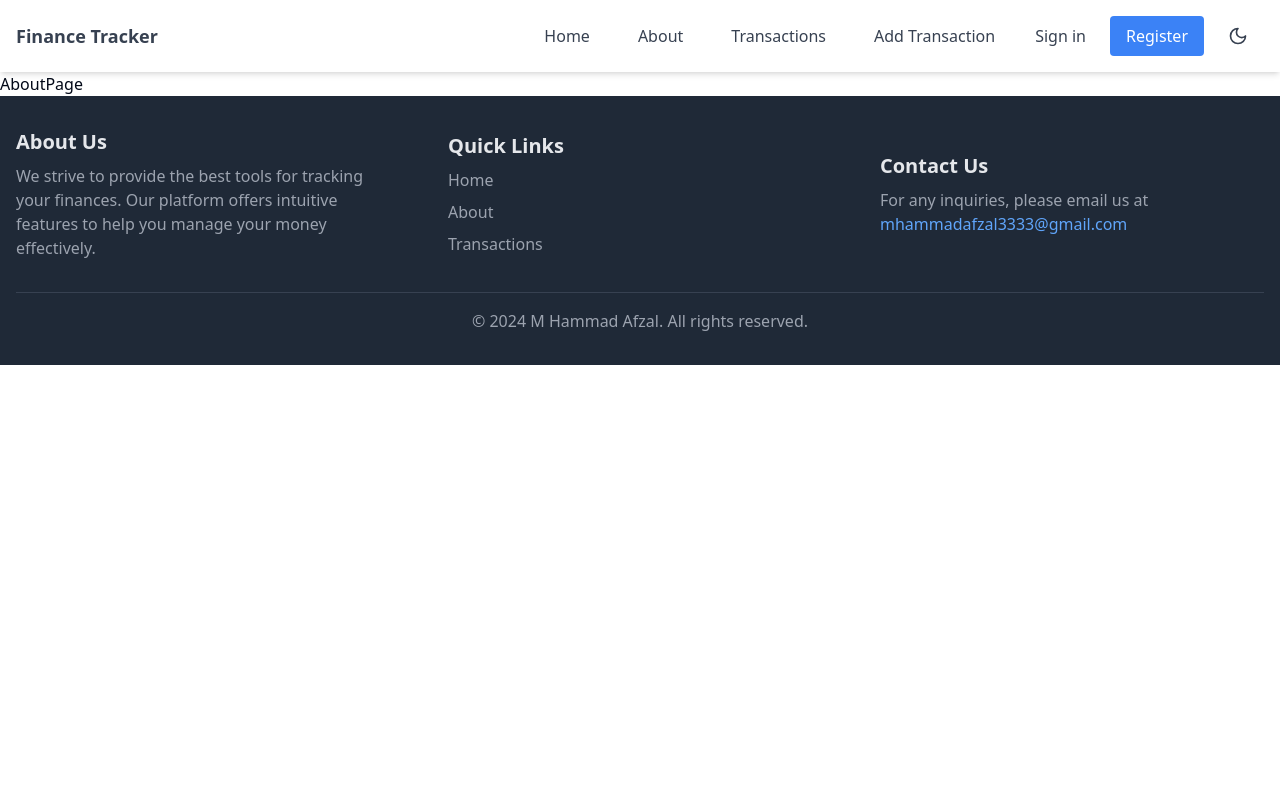
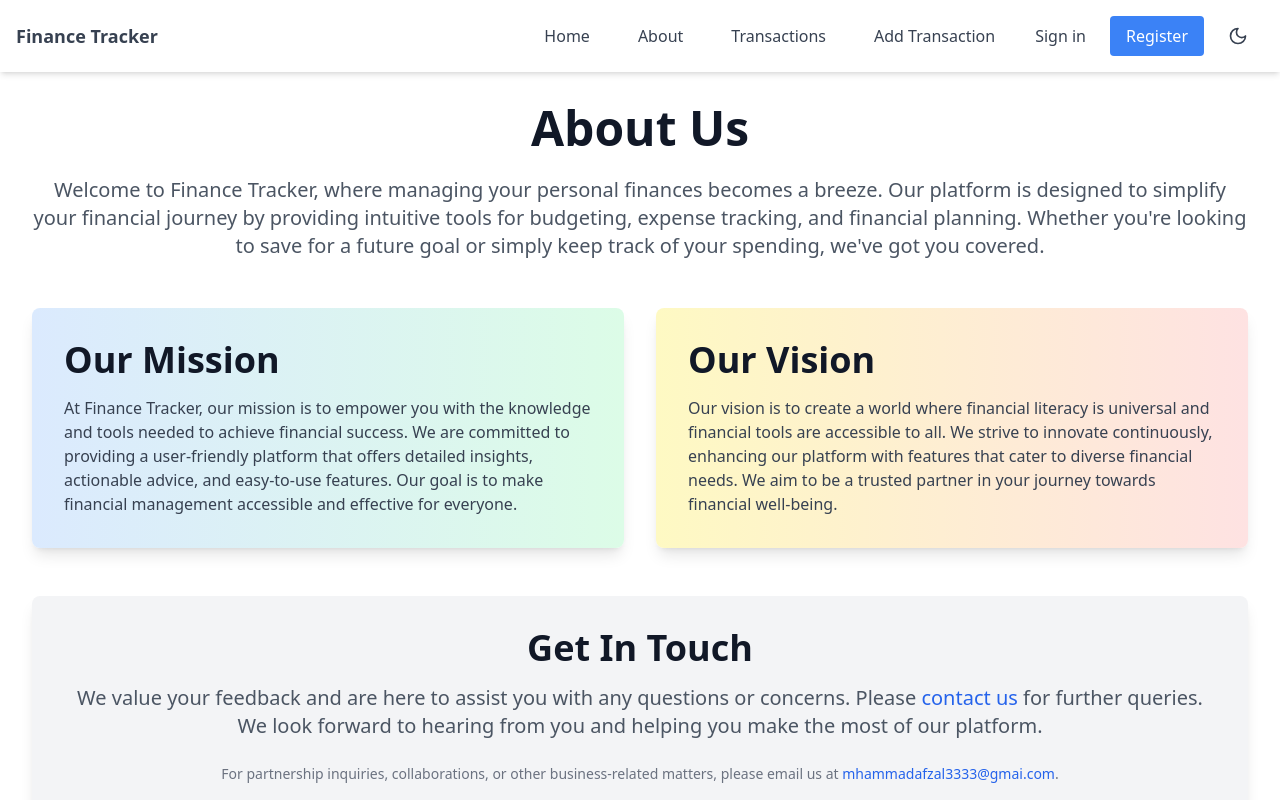
Before and after one commit to MHammad33/personal-finance-tracker, a React (Vite) app in the folder frontend/: page /about in a window 1280 px wide. Shown: the top 800 px of the page. Built offline with nearby package versions, Linux system fonts and the light colour scheme; the HTML template or start-up script is replaced by a standard one.

Commit message:
Design About Page

```diff
--- a/frontend/src/pages/AboutPage.tsx
+++ b/frontend/src/pages/AboutPage.tsx
@@ -1,4 +1,84 @@
-const AboutPage = () => {
-	return <div>AboutPage</div>;
+import { FC } from "react";
+
+const AboutPage: FC = () => {
+	return (
+		<div className="container mx-auto px-4 py-8 md:px-8">
+			{/* Header Section */}
+			<div className="text-center mb-12">
+				<h1 className="text-5xl font-extrabold text-gray-900 dark:text-gray-100 mb-6">
+					About Us
+				</h1>
+				<p className="text-lg md:text-xl text-gray-600 dark:text-gray-300 leading-relaxed">
+					Welcome to Finance Tracker, where managing your personal finances
+					becomes a breeze. Our platform is designed to simplify your financial
+					journey by providing intuitive tools for budgeting, expense tracking,
+					and financial planning. Whether you're looking to save for a future
+					goal or simply keep track of your spending, we've got you covered.
+				</p>
+			</div>
+
+			{/* Mission and Vision Sections */}
+			<div className="grid grid-cols-1 md:grid-cols-2 gap-8 mb-12">
+				{/* Mission Section */}
+				<div className="bg-gradient-to-r from-blue-100 to-green-100 dark:from-blue-800 dark:to-green-800 shadow-lg rounded-lg p-8 flex flex-col justify-center">
+					<h2 className="text-4xl font-semibold text-gray-900 dark:text-gray-100 mb-4">
+						Our Mission
+					</h2>
+					<p className="text-gray-700 dark:text-gray-400">
+						At Finance Tracker, our mission is to empower you with the knowledge
+						and tools needed to achieve financial success. We are committed to
+						providing a user-friendly platform that offers detailed insights,
+						actionable advice, and easy-to-use features. Our goal is to make
+						financial management accessible and effective for everyone.
+					</p>
+				</div>
+
+				{/* Vision Section */}
+				<div className="bg-gradient-to-r from-yellow-100 to-red-100 dark:from-yellow-800 dark:to-red-800 shadow-lg rounded-lg p-8 flex flex-col justify-center">
+					<h2 className="text-4xl font-semibold text-gray-900 dark:text-gray-100 mb-4">
+						Our Vision
+					</h2>
+					<p className="text-gray-700 dark:text-gray-400">
+						Our vision is to create a world where financial literacy is
+						universal and financial tools are accessible to all. We strive to
+						innovate continuously, enhancing our platform with features that
+						cater to diverse financial needs. We aim to be a trusted partner in
+						your journey towards financial well-being.
+					</p>
+				</div>
+			</div>
+
+			{/* Contact Section */}
+			<div className="bg-gray-100 dark:bg-gray-800 shadow-lg rounded-lg p-8 text-center">
+				<h2 className="text-4xl font-semibold text-gray-900 dark:text-gray-100 mb-4">
+					Get In Touch
+				</h2>
+				<p className="text-lg md:text-xl text-gray-600 dark:text-gray-300 leading-relaxed mb-6">
+					We value your feedback and are here to assist you with any questions
+					or concerns. Please{" "}
+					<a
+						href="mailto:mhammadafzal3333@gmai.com"
+						className="text-blue-600 dark:text-blue-400 hover:underline"
+					>
+						contact us
+					</a>{" "}
+					for further queries. We look forward to hearing from you and helping
+					you make the most of our platform.
+				</p>
+				<p className="text-sm text-gray-500 dark:text-gray-400">
+					For partnership inquiries, collaborations, or other business-related
+					matters, please email us at{" "}
+					<a
+						href="mailto:mhammadafzal3333@gmai.com"
+						className="text-blue-600 dark:text-blue-400 hover:underline"
+					>
+						mhammadafzal3333@gmai.com
+					</a>
+					.
+				</p>
+			</div>
+		</div>
+	);
 };
+
 export default AboutPage;
```
